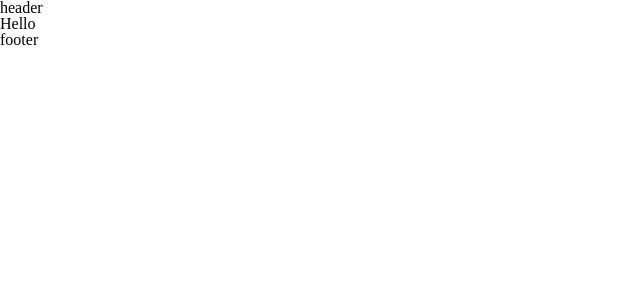
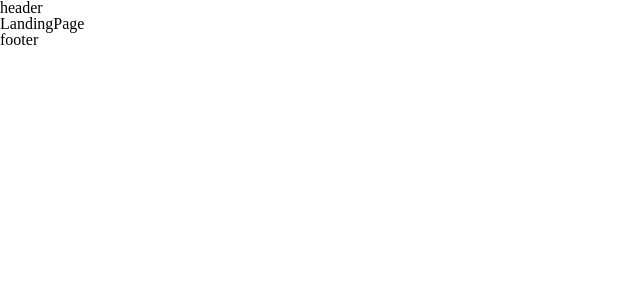
Before and after one commit to Contents-team2/nunutv, a React (Create React App) app: page / in a window 1280 px wide. Shown: the top 300 px of the page, without its empty margins (0-640 px from the left). Built offline with nearby package versions, Linux system fonts and the light colour scheme.

Commit message:
landing page init

```diff
--- /dev/null
+++ b/src/pages/Join.jsx
@@ -0,0 +1,12 @@
+import React from "react";
+
+const Join = () => {
+  return (
+    <>
+      <div>Join</div>
+      <div>Page</div>
+    </>
+  );
+};
+
+export default Join;
--- /dev/null
+++ b/src/pages/LandingPage.jsx
@@ -0,0 +1,11 @@
+import React from "react";
+
+const LandingPage = () => {
+  return (
+    <>
+      <div>LandingPage</div>
+    </>
+  );
+};
+
+export default LandingPage;
```
Also changed, not shown: src/App.js (+7 -1 lines), 1 other file (tests, documents, lock files or other folders).
